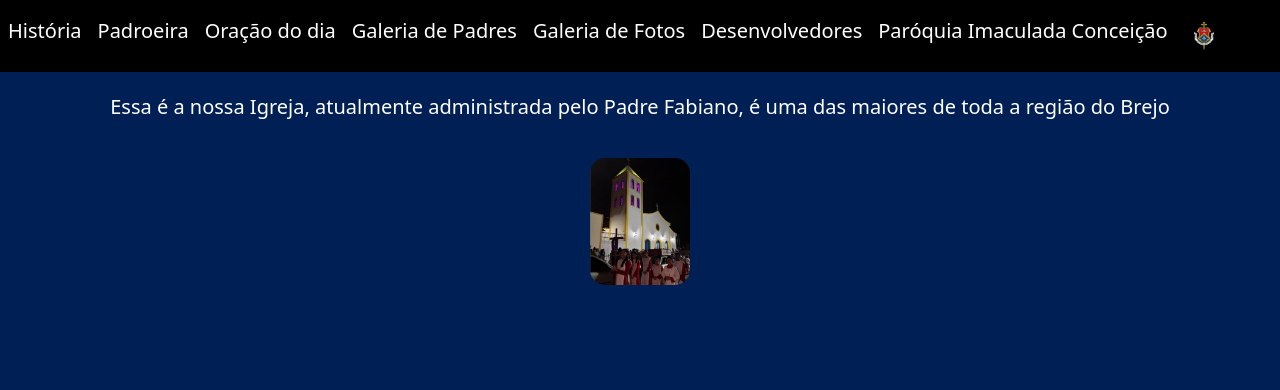
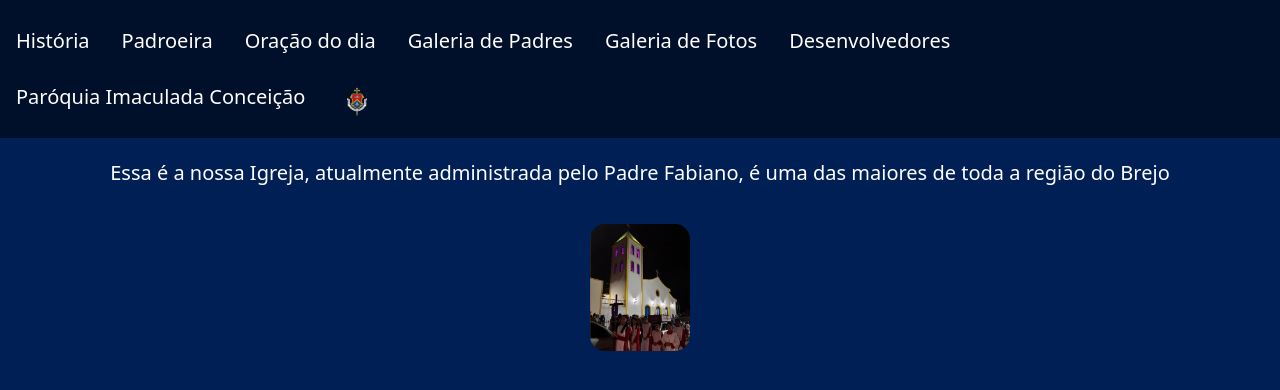
Before and after one commit to maquitos/Imaculada, a plain HTML site: page index.html in a window 1280 px wide. Drawn offline with nearby package versions, Linux system fonts and the light colour scheme.

Commit message:
atualizei alguns componentes da NavBar

```diff
--- a/index.html
+++ b/index.html
@@ -12,10 +12,10 @@
 
 </head>
 <body class="body">
-  <nav class="navbar navbar-expand-lg navbar-white bg-black">
+  <nav class="navbar navbar-expand-lg">
 
     <div class="collapse navbar-collapse" id="navbarNav">
-    <ul class="navbar-nav">
+      <ul class="nav" id="tetão">
         </li>
         <li class="nav-item">
           <a class="nav-link" href="new_index.html">História</a>
--- a/style.css
+++ b/style.css
@@ -50,5 +50,20 @@
 
 }
 .navbar .nav-link {
+  margin-top: 10px;
   color: white !important;
+  border-radius: 20px;
+  transition-delay: 0.15;
 }
+
+#tetão .nav-link:hover{
+  background: rgba(114, 114, 114, 0.44);
+}
+
+#navbarNav{
+  justify-content: center;
+}
+
+.navbar{
+  background-color: rgba(0, 0, 0, 0.5);
+}
```
Also changed, not shown: new_index.html (+2 -2 lines). Lines whose indentation alone changed are shown as unchanged.
